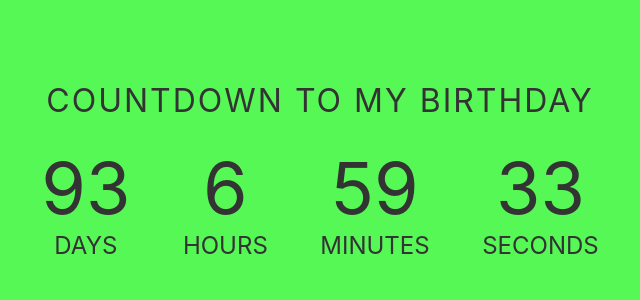
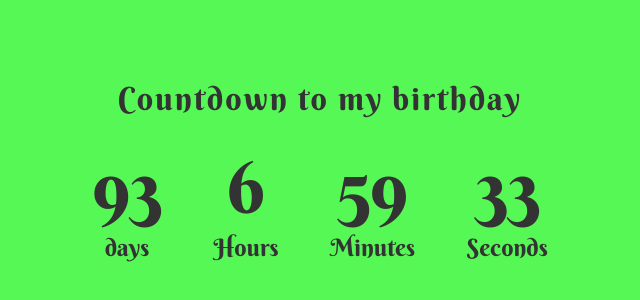
Before and after one commit to RubelShahriar/count-down-timer-vanilla-js, a plain HTML site: page index.html in a window 1280 px wide. Shown: the part 218-518 px from the top of the page, without its empty margins (320-960 px from the left). Drawn offline with Linux system fonts and the light colour scheme.

Commit message:
visibility update

```diff
--- a/style.css
+++ b/style.css
@@ -1,3 +1,5 @@
+@import url("https://fonts.googleapis.com/css2?family=Berkshire+Swash&display=swap");
+
 /* general styling */
 :root {
   --smaller: 0.75;
@@ -19,8 +21,7 @@ body {
   align-items: center;
   background-color: rgb(86, 248, 86);
   display: flex;
-  font-family: -apple-system, BlinkMacSystemFont, "Segoe UI", Roboto,
-    Oxygen-Sans, Ubuntu, Cantarell, "Helvetica Neue", sans-serif;
+  font-family: "Berkshire Swash", serif;
 }
 
 .container {
@@ -32,7 +33,7 @@ body {
 h1 {
   font-weight: normal;
   letter-spacing: 0.125rem;
-  text-transform: uppercase;
+  /* text-transform: uppercase; */
 }
 
 li {
@@ -40,7 +41,7 @@ li {
   font-size: 1.5em;
   list-style-type: none;
   padding: 1em;
-  text-transform: uppercase;
+  /* text-transform: uppercase; */
 }
 
 li span {
```
